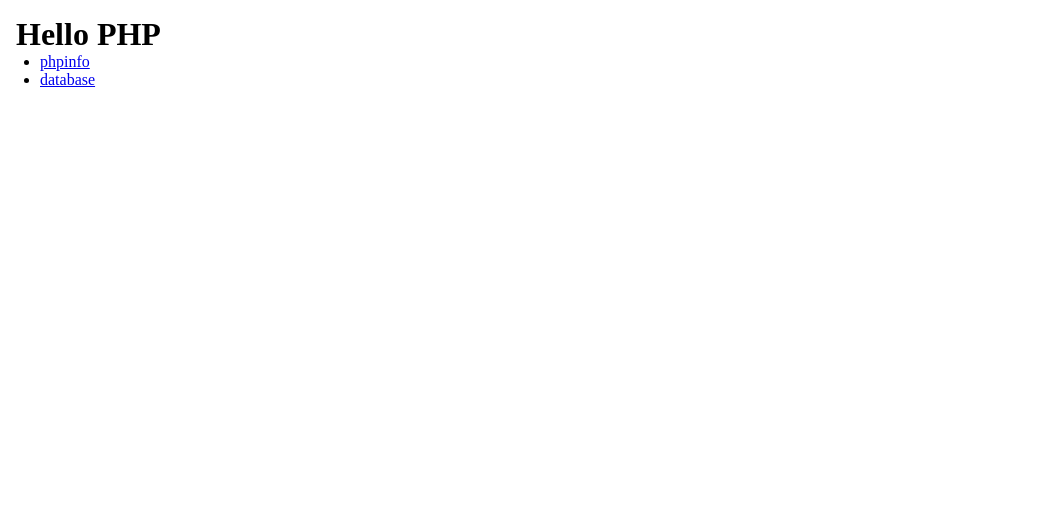
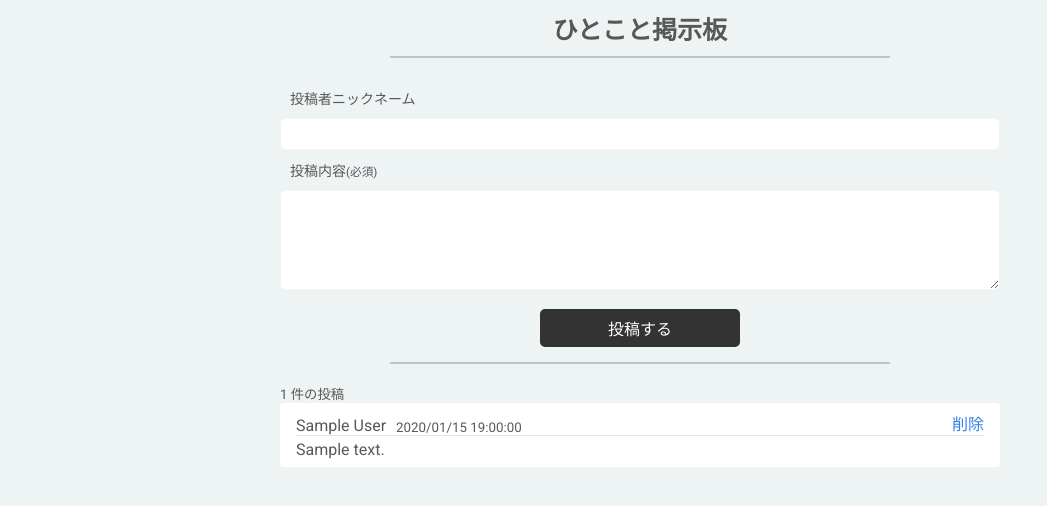
Before and after one commit to imurskot/Hitokoto-Keijiban, a PHP site: page / in a window 1280 px wide. Shown: the top 506 px of the page, without its empty margins (0-1047 px from the left). Run offline with PHP 8.4, Linux system fonts and the light colour scheme; tables that the repository leaves empty or names only in its code hold one stand-in row (values such as "Sample post").

Commit message:
index.php 修正

```diff
--- a/public/index.php
+++ b/public/index.php
@@ -1,31 +1,97 @@
+<?php
+session_start();
+require_once(__DIR__ . '/../src/db_connect.php');
+
+if (isset($_POST['action_type']) && $_POST['action_type']) {
+  if ($_POST['action_type'] === 'insert') {
+    require(__DIR__ . '/../src/insert_message.php');
+  } elseif ($_POST['action_type'] === 'delete') {
+    require(__DIR__ . '/../src/delete_message.php');
+  }
+}
+
+require(__DIR__ . '/../src/session_values.php');
+
+$stmt = $dbh->query('SELECT * FROM posts ORDER BY created_at DESC;');
+$message_length = $stmt->rowCount();
+
+function convertTz($datetime_text)
+{
+  $datetime = new DateTime($datetime_text);
+  $datetime->setTimezone(new DateTimeZone('Asia/Tokyo'));
+  return $datetime->format('Y/m/d H:i:s');
+}
+?>
 <!DOCTYPE html>
+<html>
 
-<html>
-    <head>
-    <meta charset="UTF-8" />
-    <meta name="viewport" content="width=device-width, initial-scale=1.0" />
-    <title>Index</title>
-    <style>
-      * {
-        margin: 0;
-        padding: 0;
-        box-sizing: border-box;
-    }
-    </style>
-    </head>
+<head>
+  <meta charset="UTF-8">
+  <meta http-equiv="X-UA-Compatible" content="ie=edge">
+  <meta name="viewport" content="width=device-width, initial-scale=1.0">
+  <meta name="robots" content="noindex" />
+  <title>ひとこと掲示板</title>
+  <link rel="stylesheet" href="./assets/main.css" />
+</head>
 
-    <body>
-    <div style="padding:16px;">
-      <h1>Hello PHP</h1>
+<body>
+  <div class="page-cover">
+    <p class="page-title">ひとこと掲示板</p>
+    <hr class="page-divider" />
 
-      <ul style="padding-left:1.5em;">
-        <li>
-          <a href="/info.php">phpinfo</a>
-        </li>
-        <li>
-          <a href="/database.php">database</a>
-        </li>
-      </ul>
+    <?php if ($messages['action_success_text'] !== '') { ?>
+      <div class="action-success-area"><?php echo $messages['action_success_text']; ?></div>
+    <?php } ?>
+    <?php if ($messages['action_error_text'] !== '') { ?>
+      <div class="action-failed-area"><?php echo $messages['action_error_text']; ?></div>
+    <?php } ?>
+
+    <div class="form-cover">
+      <form action="/" method="post">
+        <div class="form-input-title">投稿者ニックネーム</div>
+        <input type="text" name="author_name" maxlength="40" value="<?php echo htmlspecialchars($messages['input_pre_author_name'], ENT_QUOTES); ?>" class="input-author-name" />
+        <?php if ($messages['input_error_author_name'] !== '') { ?>
+          <div class="form-input-error">
+            <?php echo $messages['input_error_author_name']; ?>
+          </div>
+        <?php } ?>
+        <div class="form-input-title">投稿内容<small>(必須)</small></div>
+        <textarea name="message" class="input-message"><?php echo htmlspecialchars($messages['input_pre_message'], ENT_QUOTES); ?></textarea>
+        <?php if ($messages['input_error_message'] !== '') { ?>
+          <div class="form-input-error">
+            <?php echo $messages['input_error_message']; ?>
+          </div>
+        <?php } ?>
+        <input type="hidden" name="action_type" value="insert" />
+        <button type="submit" class="input-submit-button">投稿する</button>
+      </form>
     </div>
-  </body>
+    <hr class="page-divider" />
+    <div class="message-list-cover">
+      <small>
+        <?php echo $message_length; ?> 件の投稿
+      </small>
+
+      <?php while ($row = $stmt->fetch(PDO::FETCH_ASSOC)) { ?>
+        <?php $lines = explode("\n", $row['message']); ?>
+        <div class="message-item">
+          <div class="message-title">
+            <div><?php echo htmlspecialchars($row['author_name'], ENT_QUOTES); ?></div>
+            <small><?php echo convertTz($row['created_at']); ?></small>
+            <div class="spacer"></div>
+            <form action="/" method="post" style="text-align:right">
+              <input type="hidden" name="id" value="<?php echo $row['id']; ?>" />
+              <input type="hidden" name="action_type" value="delete" />
+              <button type="submit" class="message-delete-button">削除</button>
+            </form>
+          </div>
+          <?php foreach ($lines as $line) { ?>
+            <p class="message-line"><?php echo htmlspecialchars($line, ENT_QUOTES); ?></p>
+          <?php } ?>
+        </div>
+      <?php } ?>
+    </div>
+  </div>
+</body>
+
 </html>
--- a/src/db_connect.php
+++ b/src/db_connect.php
@@ -12,4 +12,3 @@ $dbHost = getenv('DB_HOST');
     echo $e->getMessage();
     exit();
 }
-?>
--- a/src/delete_message.php
+++ b/src/delete_message.php
@@ -1,4 +1,3 @@
-
 <?php
 
 if (isset($_POST['id']) && $_POST['id']) {
@@ -14,4 +13,3 @@ if (isset($_POST['id']) && $_POST['id']) {
 
 header('Location: /');
 exit();
-?>
```
Also changed, not shown: src/assets/main.css (renamed from public/assets/main.css), 1 other file. Lines whose indentation alone changed are shown as unchanged.
